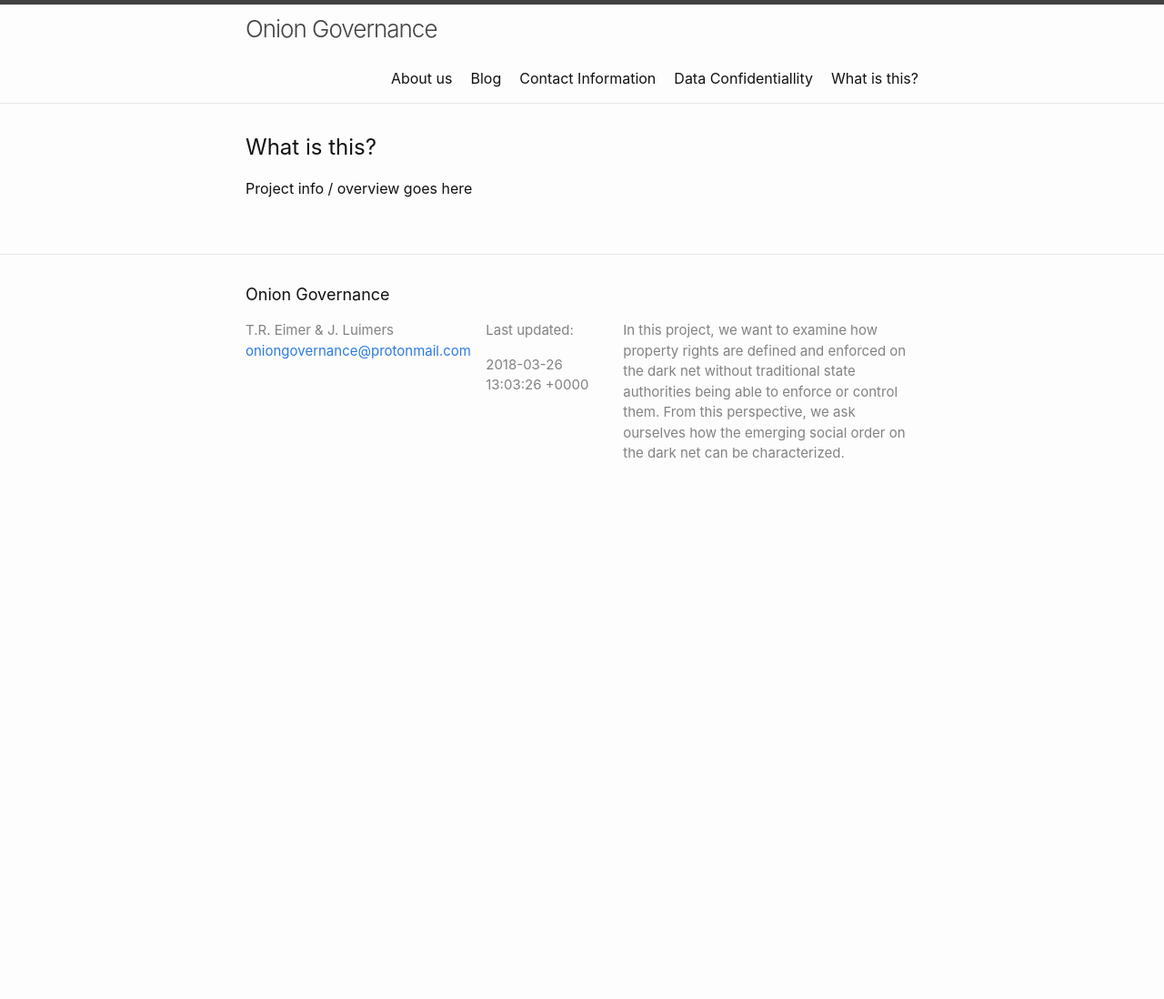
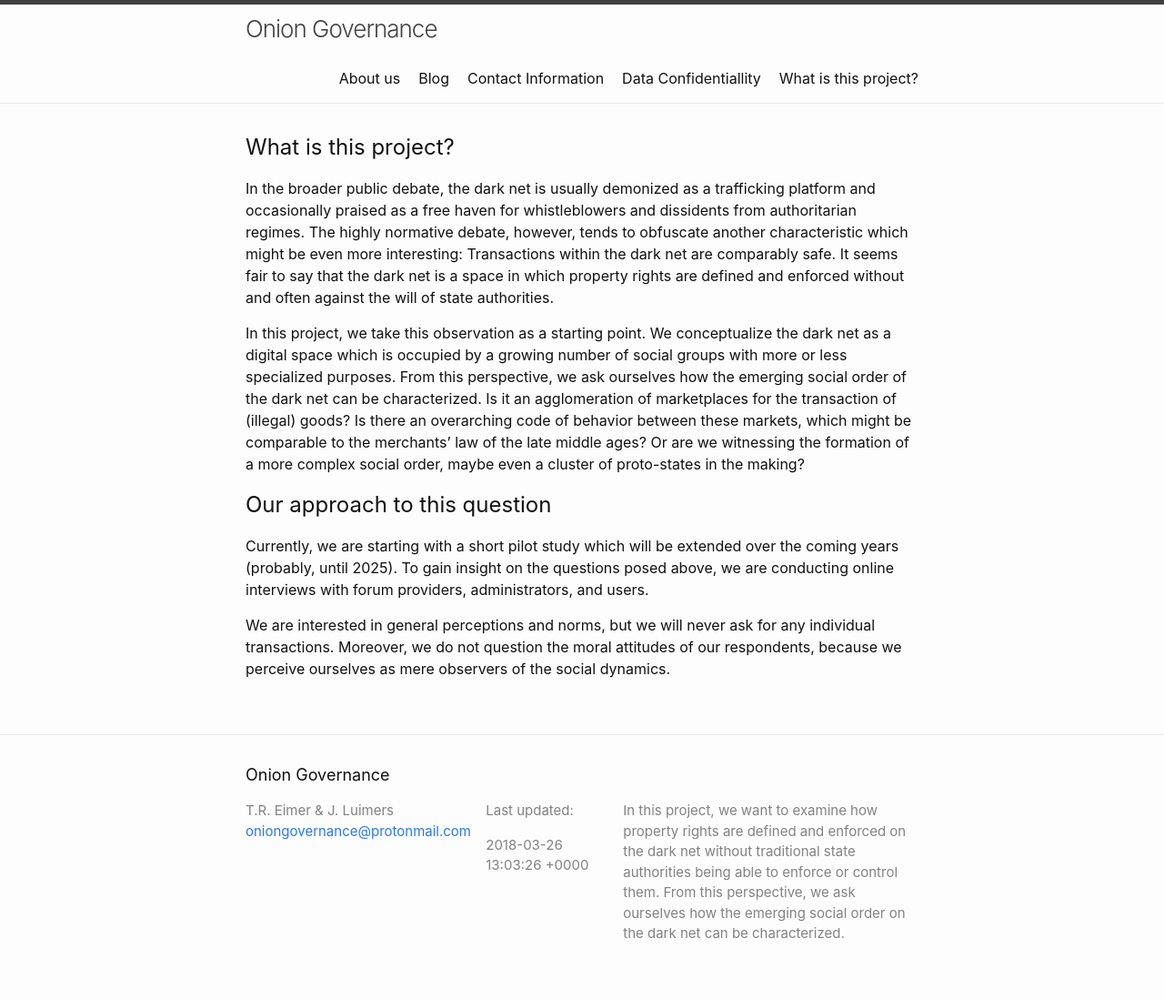
Before and after one commit to OnionGovernance/oniongovernancewebsite, a Jekyll site: the page built from index.md, in a window 1280 px wide. Shown: the whole page at 91% size. Built offline with Jekyll 4.4.1, drawn with Linux system fonts in a browser that asks for light colours; our own code applies the rules of GitHub Pages for plain Markdown files; before the commit the page ends 900 px from its top, so only the background shows below that.

Commit message:
Updated page contents and removed RSS feed from blog posts

```diff
--- a/blog.html
+++ b/blog.html
@@ -9,7 +9,7 @@ permalink: /blog/
 
     <div class="post-content">
       <h1>What do we use this for?</h1>
-      <p>Blog info goes here</p>
+      <p>We will occasionally publish preliminary results of our research and like discussions, which you can find in the posts below.</p>
     </div>
 
   </article>
@@ -32,8 +32,6 @@ permalink: /blog/
       </li>
       {%- endfor -%}
     </ul>
-
-    <p class="rss-subscribe">subscribe <a href="{{ "/feed.xml" | relative_url }}">via RSS</a></p>
   {%- endif -%}
 
 </div>
--- a/index.md
+++ b/index.md
@@ -3,5 +3,12 @@ layout: page
 Title: Onion Governance
 permalink: /
 ---
-# What is this?
-Project info / overview goes here
+# What is this project?
+In the broader public debate, the dark net is usually demonized as a trafficking platform and occasionally praised as a free haven for whistleblowers and dissidents from authoritarian regimes. The highly normative debate, however, tends to obfuscate another characteristic which might be even more interesting: Transactions within the dark net are comparably safe. It seems fair to say that the dark net is a space in which property rights are defined and enforced without and often against the will of state authorities.
+
+In this project, we take this observation as a starting point. We conceptualize the dark net as a digital space which is occupied by a growing number of social groups with more or less specialized purposes. From this perspective, we ask ourselves how the emerging social order of the dark net can be characterized. Is it an agglomeration of marketplaces for the transaction of (illegal) goods? Is there an overarching code of behavior between these markets, which might be comparable to the merchants’ law of the late middle ages? Or are we witnessing the formation of a more complex social order, maybe even a cluster of proto-states in the making?
+
+# Our approach to this question
+Currently, we are starting with a short pilot study which will be extended over the coming years (probably, until 2025). To gain insight on the questions posed above, we are conducting online interviews with forum providers, administrators, and users.
+
+We are interested in general perceptions and norms, but we will never ask for any individual transactions. Moreover, we do not question the moral attitudes of our respondents, because we perceive ourselves as mere observers of the social dynamics.
```
Also changed, not shown: about.md (+3 -1 lines), data.md (+3 -1 lines).
